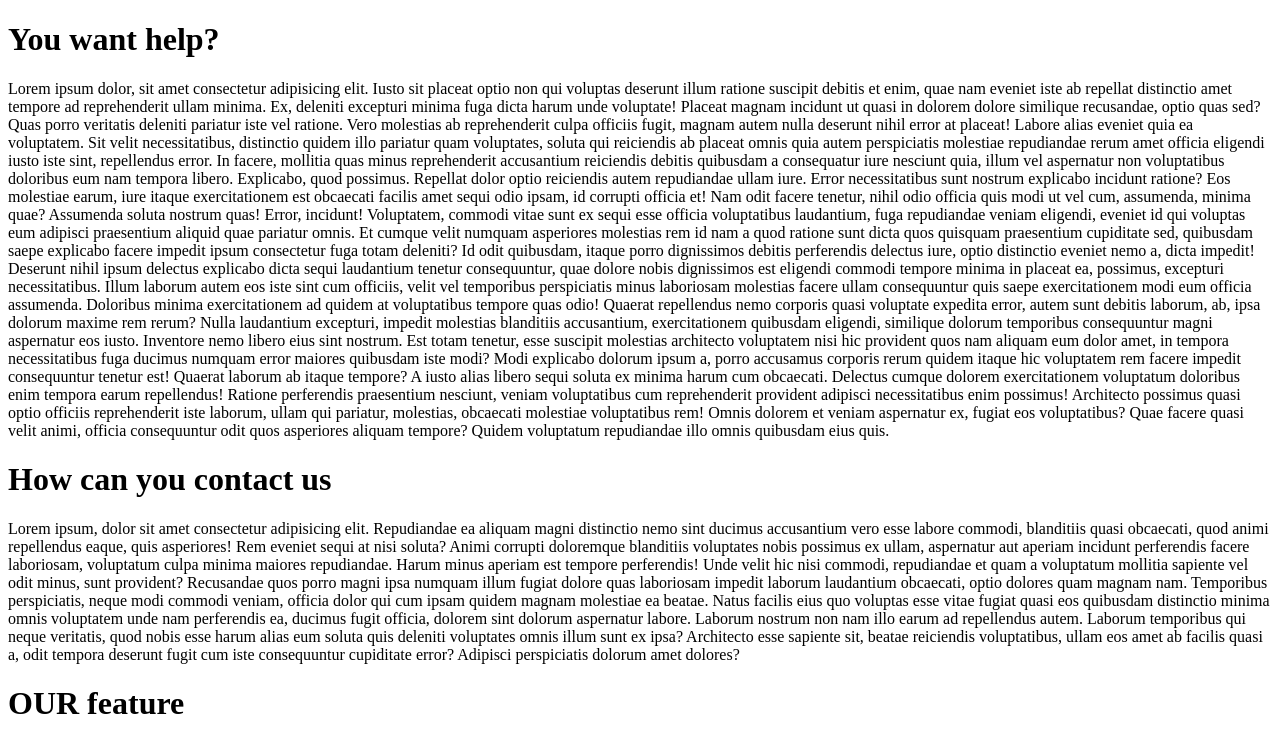
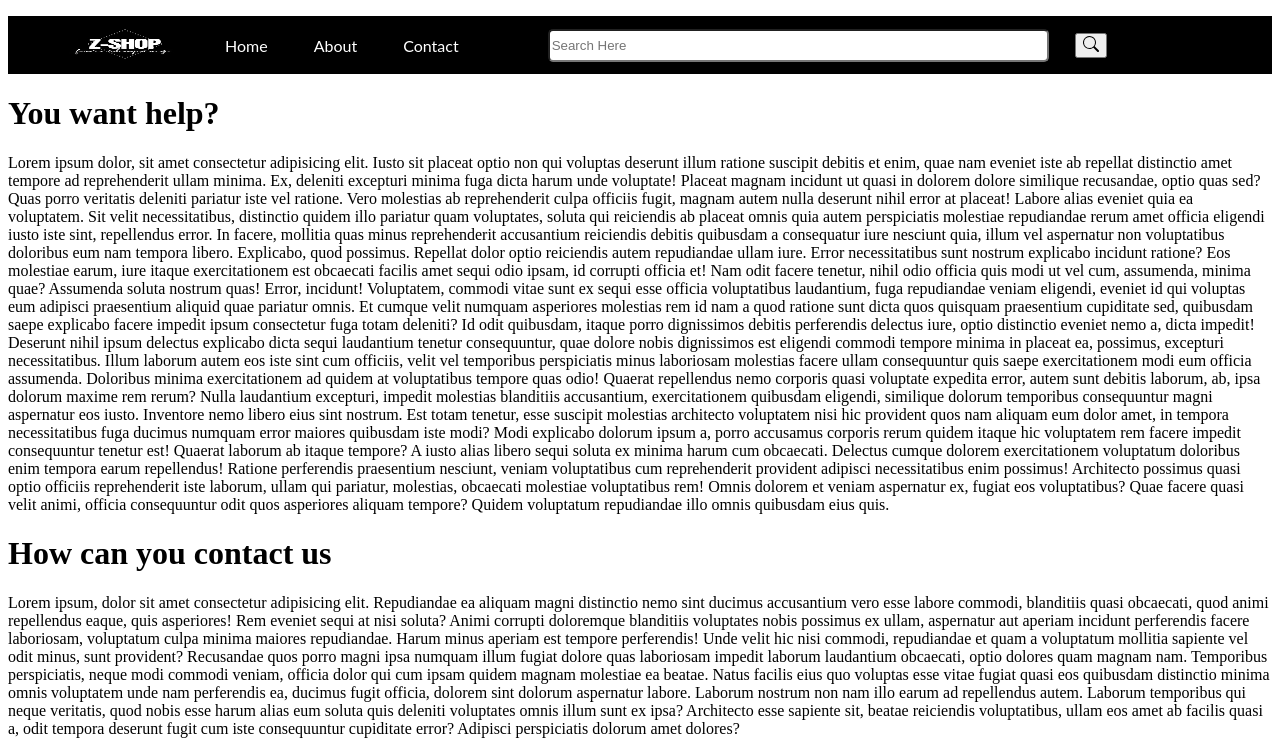
Before and after one commit to zbkansara/Z-shops, a plain HTML site: page about.html in a window 1280 px wide. Shown: the top 741 px of the page. Drawn offline with Linux system fonts and the light colour scheme.

Commit message:
fix/navbar added in about page

```diff
--- a/about.html
+++ b/about.html
@@ -6,8 +6,79 @@
     <meta name="viewport" content="width=device-width, initial-scale=1.0">
     <title>Z-shop-about</title>
 </head>
+<style>
+    header{
+    background-color:black;
+    font-family: 'Lato', sans-serif;
+}
+/* .logo{
+    /* display: flex; */
+    /* align-items: center; */
+/* }  */
+  .logo img{
+    padding:0 12px ;
+}
+nav ul{
+    height: 58px;
+    display: flex;
+    justify-content: flex-start;
+    align-items: center;
+}
+nav ul li{
+    list-style: none;
+    padding: 0 23px;
+}
+nav ul li a{
+    color: white;
+    text-decoration: none;
+}
+
+
+nav ul li a:hover{
+    color: rgb(187, 202, 235);
+    font-weight: initial;
+}
+
+.search{
+    /* display: flex; */
+    align-items: center;
+    border: 10px solid black;
+
+}
+.search input{
+    height: 27px;
+    width: 493px;
+  border-radius: 5px;
+  margin: 0 16px 0 56px;
+
+}
+
+</style>
 
 <body>
+    <header>
+        <nav>
+            <ul>
+                <div class="logo">
+                    <img src="images/2.png" alt="" width="130vw" height="50vh" padding:0 12px;>
+                </div>
+                <li><a href="Home.html">Home</a></li>
+                <li><a href="about.html">About</a></li>
+                <li><a href="contactus.html">Contact</a></li>
+
+                <div class="search">
+                    <input type="text" width="499px" placeholder="Search Here">
+                </div>
+                <button>
+                    <svg xmlns="http://www.w3.org/2000/svg" width="16" height="16" fill="currentColor"
+                        class="bi bi-search" viewBox="0 0 16 16">
+                        <path
+                            d="M11.742 10.344a6.5 6.5 0 1 0-1.397 1.398h-.001c.03.04.062.078.098.115l3.85 3.85a1 1 0 0 0 1.415-1.414l-3.85-3.85a1.007 1.007 0 0 0-.115-.1zM12 6.5a5.5 5.5 0 1 1-11 0 5.5 5.5 0 0 1 11 0z" />
+                    </svg>
+                </button>
+            </ul>
+        </nav>
+    </header>
     <h1>You want help?</h1>
     <p>Lorem ipsum dolor, sit amet consectetur adipisicing elit. Iusto sit placeat optio non qui voluptas deserunt illum
         ratione suscipit debitis et enim, quae nam eveniet iste ab repellat distinctio amet tempore ad reprehenderit
```
